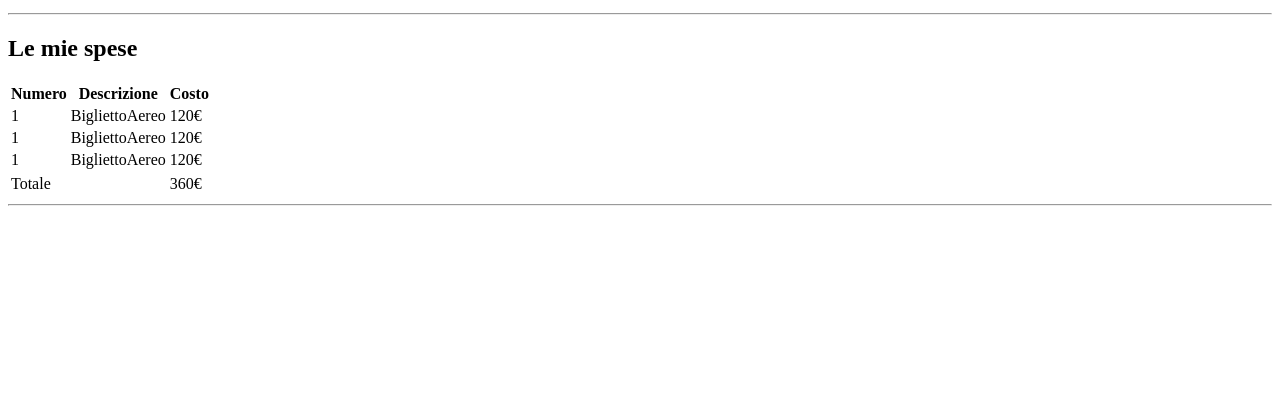
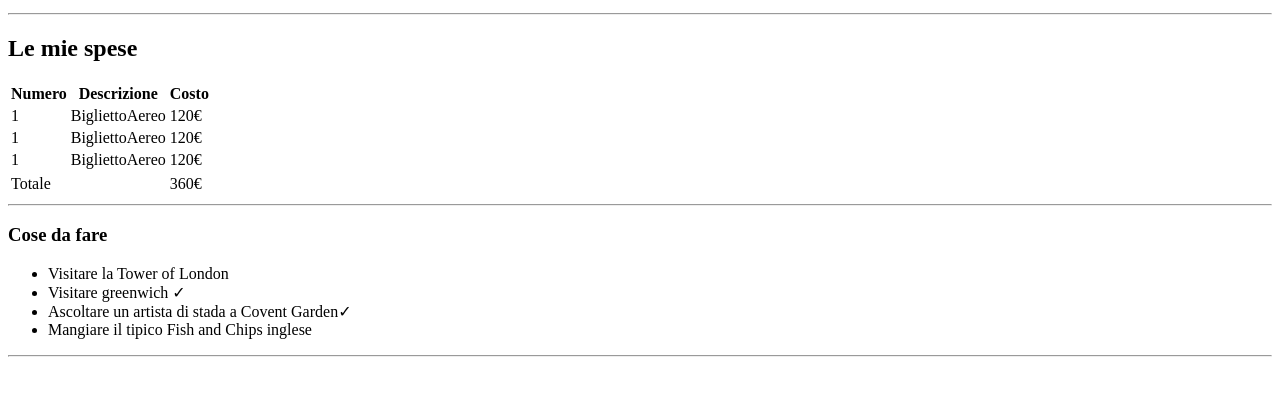
Before and after one commit to GiovanniMariaLedda/html-london-trip, a plain HTML site: page index.html in a window 1280 px wide. Shown: the part 101-496 px from the top of the page. Drawn offline with Linux system fonts and the light colour scheme.

Commit message:
add cose da fare incomplete

```diff
--- a/index.html
+++ b/index.html
@@ -51,6 +51,19 @@
             </tbody>
         </table>
     </div>
-    <hr>
+    <hr/>
+    <div>
+        <h3>Cose da fare</h3>
+            <ul>
+               <li>Visitare la Tower of London</li>
+               <li>Visitare greenwich &#10003;</li>
+               <li>Ascoltare un artista di stada a Covent Garden&#10003;</li>
+               <li>Mangiare il tipico Fish and Chips inglese</li>
+            </ul>
+
+    </div>
+    <hr/>
+
+
 </body>
 </html>
```
